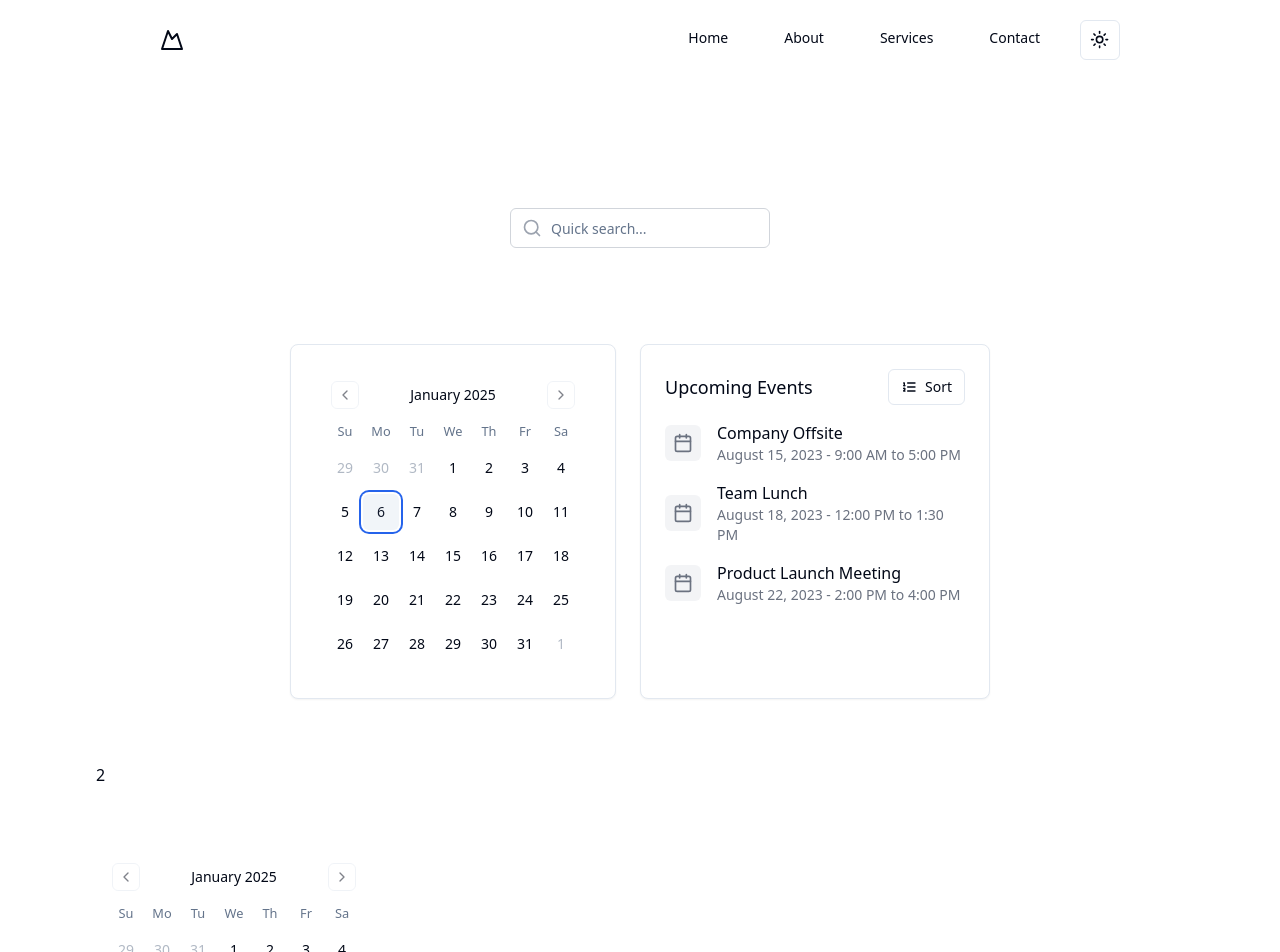
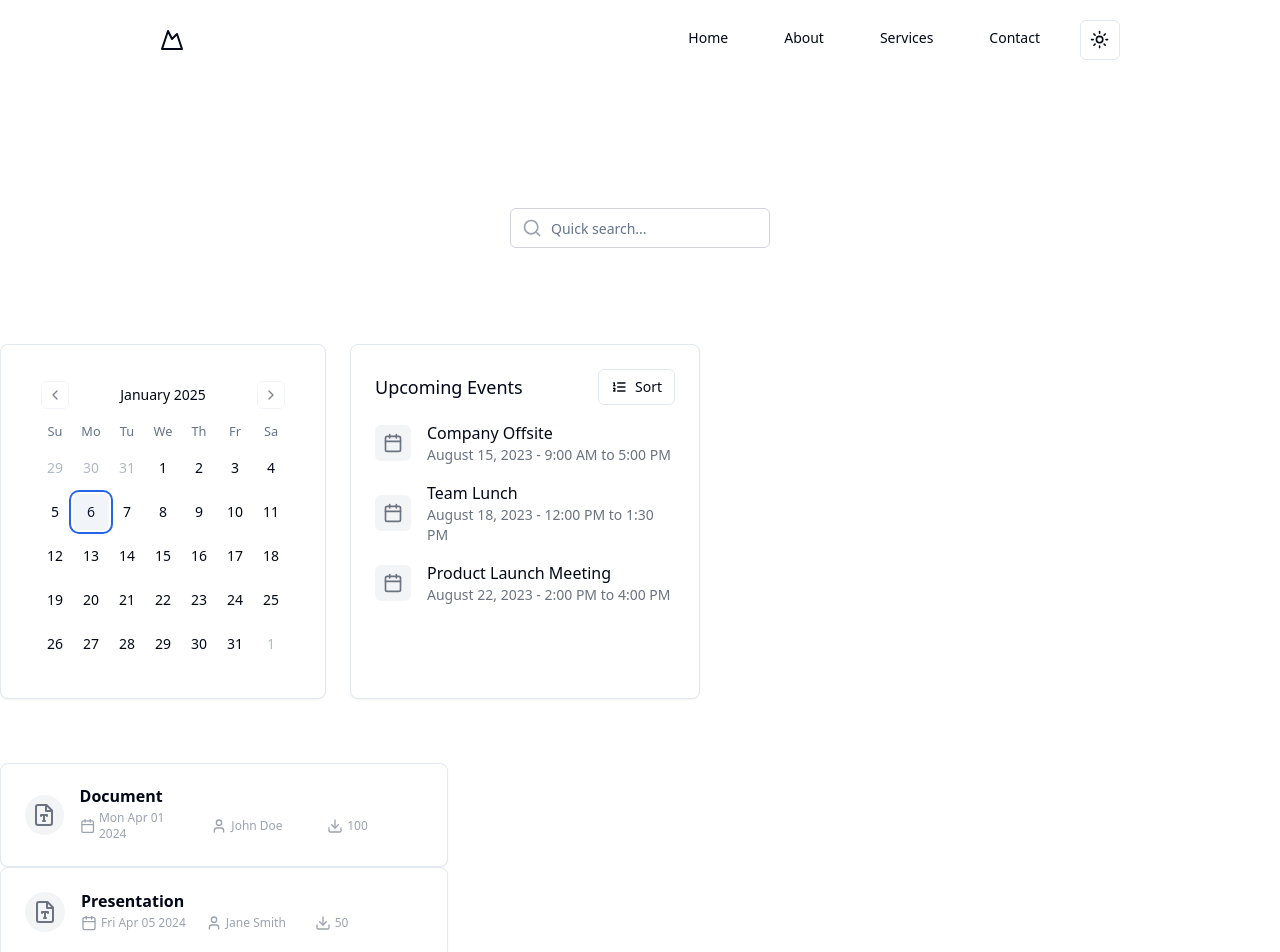
Before and after one commit to tomy-g/classfolder-front, a Next.js app: page / in a window 1280 px wide. Shown: the top 952 px of the page. Built offline with nearby package versions, Linux system fonts and the light colour scheme.

Commit message:
Add featured files

```diff
--- a/src/app/page.tsx
+++ b/src/app/page.tsx
@@ -1,16 +1,18 @@
-import * as React from 'react'
+import React from 'react'
 import QuickSearch from '@/components/quick-search'
 import Schedule from '@/components/schedule'
 import { Calendar } from '@/components/ui/calendar'
+import FeaturedFiles from '@/components/featured-files'
+// import { type File } from '@/types/File'
+import Files from '@/constants/Files'
 
 export default function Home () {
   return (
-    <main className='flex min-h-screen flex-col items-center p-24'>
+    <main className='flex max-w-screen-2xl min-h-screen flex-col items-center pt-24 mx-auto'>
       <QuickSearch />
-      <section className=' grid grid-cols-1 2xl:grid-cols-2 w-full gap-16 mt-16'>
+      <section className=' grid grid-cols-1 justify-center 2xl:grid-cols-2 w-full gap-16 mt-16'>
         <Schedule />
-        <div className=' w-44'>2</div>
-        {/* <div className=' mx-auto'>3</div> */}
+        <FeaturedFiles files={Files} />
         <Calendar />
         <div className=' mx-auto'>4</div>
       </section>
--- /dev/null
+++ b/src/components/featued-file.tsx
@@ -0,0 +1,135 @@
+import { type File } from '@/types/File'
+import { Card, CardContent } from './ui/card'
+import React, { type JSX, type SVGProps } from 'react'
+
+const FeaturedFile = ({ file }: { file: File }) => {
+  return (
+    <Card className='w-full max-w-md overflow-hidden'>
+      <CardContent className='p-6'>
+        <div className='flex items-center space-x-4'>
+          <div className='flex w-10 h-10 items-center justify-center rounded-full bg-gray-100'>
+            <FileTypeIcon className='w-6 h-6 text-gray-500' />
+          </div>
+          <div className='space-y-1.5'>
+            <h2 className='text-base font-semibold leading-none'>
+              {file.name}
+            </h2>
+            <dl className='grid w-full grid-cols-3 items-center gap-1 text-xs space-x-4'>
+                <div className='flex items-center space-x-1'>
+                  <CalendarIcon className='w-4 h-4 text-gray-400' />
+                  <dt className='sr-only'>Uploaded at</dt>
+                  <dd className='text-gray-400'>
+                    {file.uploadDate.toDateString()}
+                  </dd>
+                </div>
+                <div className='flex items-center space-x-1'>
+                  <UserIcon className='w-4 h-4 text-gray-400' />
+                  <dt className='sr-only'>Uploaded by</dt>
+                  <dd className='text-gray-400'>{file.author}</dd>
+                </div>
+                <div className='flex items-center space-x-1'>
+                  <DownloadIcon className='w-4 h-4 text-gray-400' />
+                  <dt className='sr-only'>Downloads</dt>
+                  <dd className='text-gray-400'>{file.downloads}</dd>
+                </div>
+            </dl>
+          </div>
+        </div>
+      </CardContent>
+    </Card>
+  )
+}
+
+function CalendarIcon (
+  props: JSX.IntrinsicAttributes & SVGProps<SVGSVGElement>
+) {
+  return (
+    <svg
+      {...props}
+      xmlns='http://www.w3.org/2000/svg'
+      width='24'
+      height='24'
+      viewBox='0 0 24 24'
+      fill='none'
+      stroke='currentColor'
+      strokeWidth='2'
+      strokeLinecap='round'
+      strokeLinejoin='round'
+    >
+      <rect width='18' height='18' x='3' y='4' rx='2' ry='2' />
+      <line x1='16' x2='16' y1='2' y2='6' />
+      <line x1='8' x2='8' y1='2' y2='6' />
+      <line x1='3' x2='21' y1='10' y2='10' />
+    </svg>
+  )
+}
+
+function DownloadIcon (
+  props: JSX.IntrinsicAttributes & SVGProps<SVGSVGElement>
+) {
+  return (
+    <svg
+      {...props}
+      xmlns='http://www.w3.org/2000/svg'
+      width='24'
+      height='24'
+      viewBox='0 0 24 24'
+      fill='none'
+      stroke='currentColor'
+      strokeWidth='2'
+      strokeLinecap='round'
+      strokeLinejoin='round'
+    >
+      <path d='M21 15v4a2 2 0 0 1-2 2H5a2 2 0 0 1-2-2v-4' />
+      <polyline points='7 10 12 15 17 10' />
+      <line x1='12' x2='12' y1='15' y2='3' />
+    </svg>
+  )
+}
+
+function FileTypeIcon (
+  props: JSX.IntrinsicAttributes & SVGProps<SVGSVGElement>
+) {
+  return (
+    <svg
+      {...props}
+      xmlns='http://www.w3.org/2000/svg'
+      width='24'
+      height='24'
+      viewBox='0 0 24 24'
+      fill='none'
+      stroke='currentColor'
+      strokeWidth='2'
+      strokeLinecap='round'
+      strokeLinejoin='round'
+    >
+      <path d='M14.5 2H6a2 2 0 0 0-2 2v16a2 2 0 0 0 2 2h12a2 2 0 0 0 2-2V7.5L14.5 2z' />
+      <polyline points='14 2 14 8 20 8' />
+      <path d='M9 13v-1h6v1' />
+      <path d='M11 18h2' />
+      <path d='M12 12v6' />
+    </svg>
+  )
+}
+
+function UserIcon (props: JSX.IntrinsicAttributes & SVGProps<SVGSVGElement>) {
+  return (
+    <svg
+      {...props}
+      xmlns='http://www.w3.org/2000/svg'
+      width='24'
+      height='24'
+      viewBox='0 0 24 24'
+      fill='none'
+      stroke='currentColor'
+      strokeWidth='2'
+      strokeLinecap='round'
+      strokeLinejoin='round'
+    >
+      <path d='M19 21v-2a4 4 0 0 0-4-4H9a4 4 0 0 0-4 4v2' />
+      <circle cx='12' cy='7' r='4' />
+    </svg>
+  )
+}
+
+export default FeaturedFile
--- /dev/null
+++ b/src/components/featured-files.tsx
@@ -0,0 +1,16 @@
+import React from 'react'
+import FeaturedFile from './featued-file'
+import { type File } from '@/types/File'
+const FeaturedFiles = ({ files }: { files: File[] }) => {
+  return (
+    <ul className='list-none'>
+      {files.map((file: File) => (
+        <li key={file.id}>
+          <FeaturedFile file={file} />
+        </li>
+      ))}
+    </ul>
+  )
+}
+
+export default FeaturedFiles
--- a/src/components/schedule.tsx
+++ b/src/components/schedule.tsx
@@ -11,7 +11,7 @@ import { type JSX, type SVGProps } from 'react'
 
 export default function Schedule () {
   return (
-    <div className='grid grid-cols-1 gap-6 lg:grid-cols-[1fr_350px] mx-auto'>
+    <div className='grid grid-cols-1 gap-6 lg:grid-cols-[1fr_350px] mr-auto'>
       <div className='rounded-lg border bg-white p-6 shadow-sm dark:border-gray-800 dark:bg-gray-950'>
         <Calendar className='w-full' initialFocus mode='single' />
       </div>
--- /dev/null
+++ b/src/constants/Files.ts
@@ -0,0 +1,29 @@
+import { type File } from '@/types/File'
+const files: File[] = [
+  {
+    id: '1',
+    name: 'Document',
+    author: 'John Doe',
+    uploadDate: new Date('2024-04-01'),
+    downloads: 100,
+    extension: 'pdf'
+  },
+  {
+    id: '2',
+    name: 'Presentation',
+    author: 'Jane Smith',
+    uploadDate: new Date('2024-04-05'),
+    downloads: 50,
+    extension: 'pdf'
+  },
+  {
+    id: '3',
+    name: 'Image',
+    author: 'Alice Johnson',
+    uploadDate: new Date('2024-04-10'),
+    downloads: 200,
+    extension: 'png'
+  }
+]
+
+export default files
--- /dev/null
+++ b/src/types/File.ts
@@ -0,0 +1,10 @@
+type FileExtension = 'pdf' | 'doc' | 'png' | 'csv' | 'xls' | 'jpeg'
+
+export interface File {
+  id: string
+  name: string
+  author: string
+  uploadDate: Date
+  downloads: number
+  extension: FileExtension
+}
```
